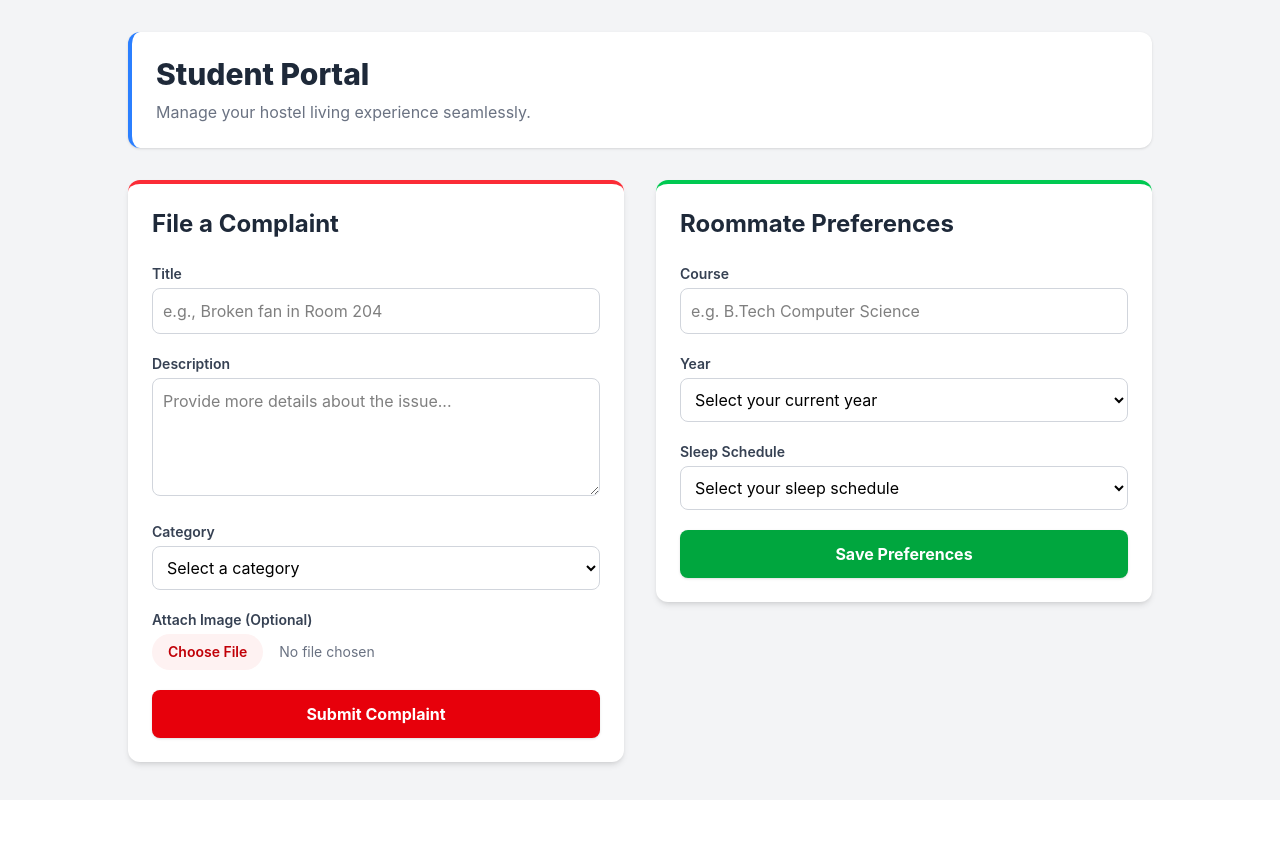
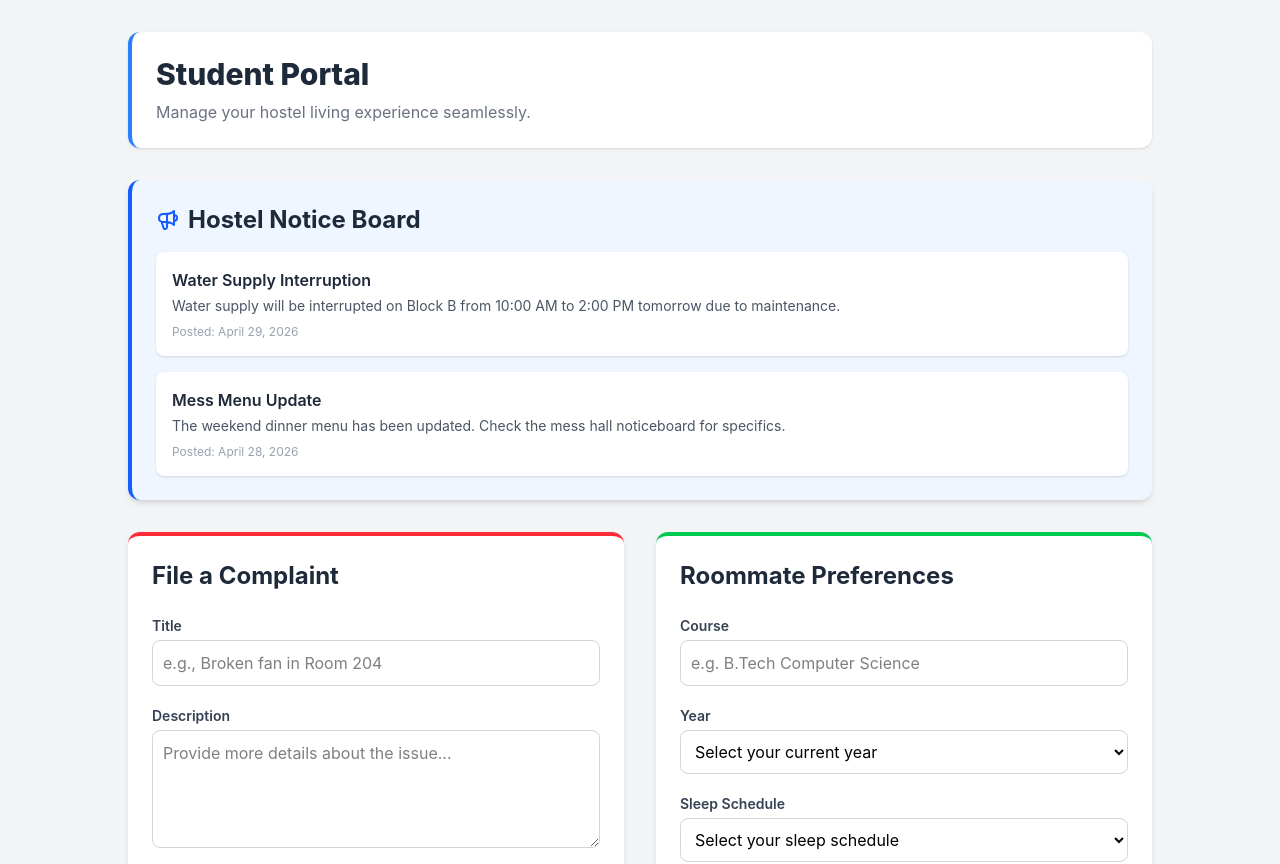
Before and after one commit to pun1th01/ComplaintManagementSystem, a React app in the folder frontend/: page / in a window 1280 px wide. Shown: the top 864 px of the page. Before the commit the page ends 800 px from the top, so only its background shows below. Built offline with nearby package versions, Linux system fonts and the light colour scheme; the HTML template or start-up script is replaced by a standard one.

Commit message:
feat: Add Notice Board to Student Portal

```diff
--- a/frontend/src/components/StudentPortal.jsx
+++ b/frontend/src/components/StudentPortal.jsx
@@ -37,6 +37,26 @@ export default function StudentPortal() {
           <h1 className="text-3xl font-extrabold text-gray-800">Student Portal</h1>
           <p className="text-gray-500 mt-2">Manage your hostel living experience seamlessly.</p>
         </header>
+
+        {/* Notice Board Section */}
+        <section className="bg-blue-50 p-6 rounded-xl shadow-md border-l-4 border-blue-600">
+          <h2 className="text-2xl font-bold text-gray-800 mb-4 flex items-center">
+            <svg className="w-6 h-6 mr-2 text-blue-600" fill="none" stroke="currentColor" viewBox="0 0 24 24" xmlns="http://www.w3.org/2000/svg"><path strokeLinecap="round" strokeLinejoin="round" strokeWidth={2} d="M11 5.882V19.24a1.76 1.76 0 01-3.417.592l-2.147-6.15M18 13a3 3 0 100-6M5.436 13.683A4.001 4.001 0 017 6h1.832c4.1 0 7.625-1.234 9.168-3v14c-1.543-1.766-5.067-3-9.168-3H7a3.988 3.988 0 01-1.564-.317z" /></svg>
+            Hostel Notice Board
+          </h2>
+          <div className="space-y-4">
+            <div className="bg-white p-4 rounded-lg shadow-sm">
+              <h3 className="font-semibold text-gray-800">Water Supply Interruption</h3>
+              <p className="text-gray-600 text-sm mt-1">Water supply will be interrupted on Block B from 10:00 AM to 2:00 PM tomorrow due to maintenance.</p>
+              <p className="text-xs text-gray-400 mt-2">Posted: April 29, 2026</p>
+            </div>
+            <div className="bg-white p-4 rounded-lg shadow-sm">
+              <h3 className="font-semibold text-gray-800">Mess Menu Update</h3>
+              <p className="text-gray-600 text-sm mt-1">The weekend dinner menu has been updated. Check the mess hall noticeboard for specifics.</p>
+              <p className="text-xs text-gray-400 mt-2">Posted: April 28, 2026</p>
+            </div>
+          </div>
+        </section>
 
         <div className="grid grid-cols-1 md:grid-cols-2 gap-8">
 
```
